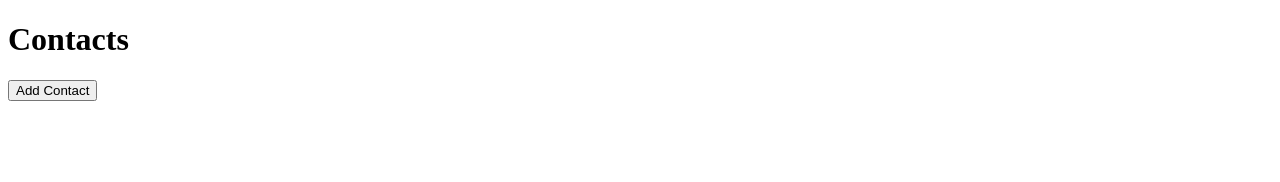
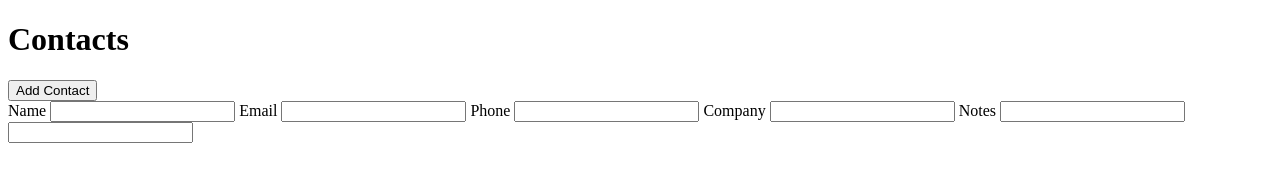
Before and after one commit to emtalen/adress_book_challenge, a website: page src/index.html in a window 1280 px wide. Drawn offline with Linux system fonts and the light colour scheme.

Commit message:
adding a test about inputting information to the new contact and writing the code to pass it

```diff
--- a/src/index.html
+++ b/src/index.html
@@ -9,5 +9,19 @@
 <body>
     <h1>Contacts</h1>
     <button id="add-contact">Add Contact</button>
+    <form id="new-contact">
+        <label for="name">Name</label>
+        <input id="name" name="name" type="text">
+        <label for="email">Email</label>
+        <input id="email" name="email" type="text">
+        <label for="phone">Phone</label>
+        <input id="phone" name="phone" type="text">
+        <label for="company">Company</label>
+        <input id="company" name="company" type="text">
+        <label for="notes">Notes</label>
+        <input id="notes" name="notes" type="text">
+        <label for="twitter"></label>
+        <input id="twitter" name="twitter" type="text">
+    </form>
 </body>
 </html>
```
Also changed, not shown: cypress/integration/userCanCreateAContact.feature.js (+7 -0 lines).
